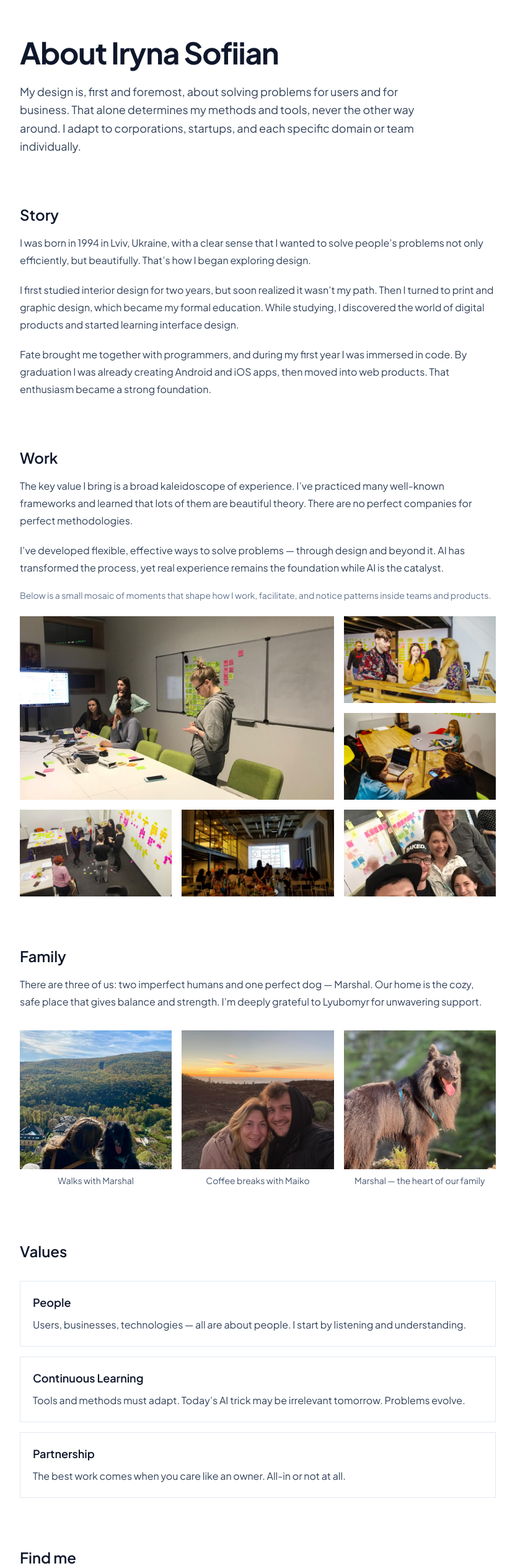
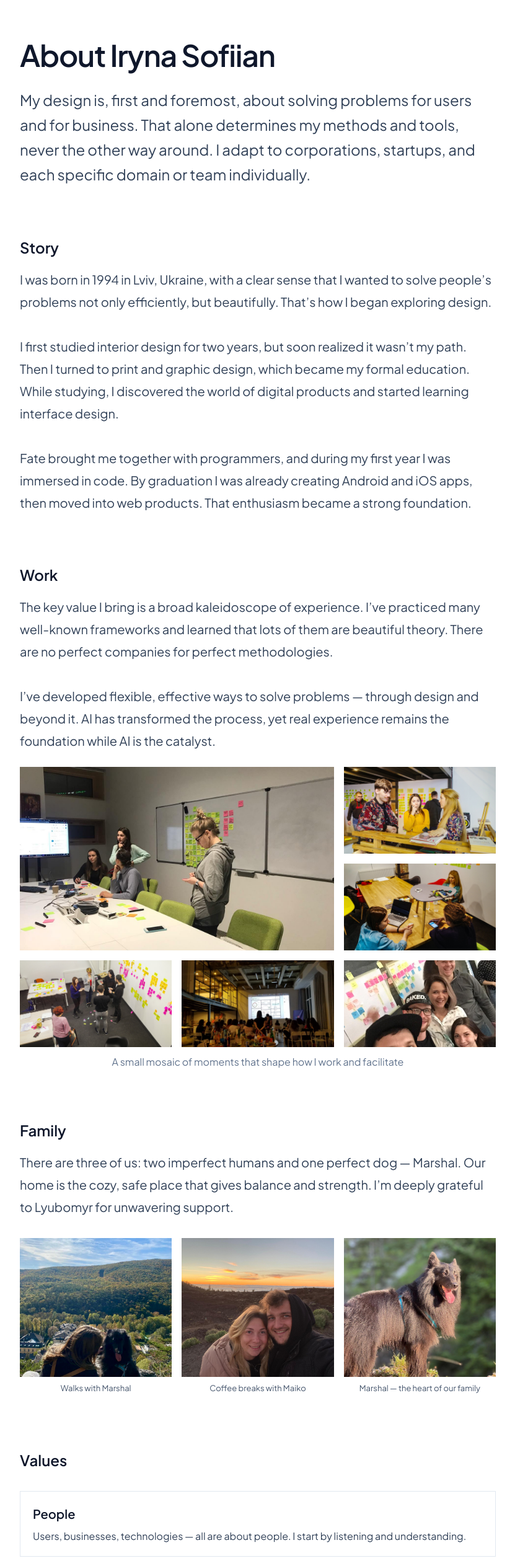
Before and after one commit to LiraCalifornia/iryna-portfolio, a Next.js app: page /about in a window 1280 px wide. Shown: the part 100-2626 px from the top of the page at 62% size, without its empty margins (128-959 px from the left). Built offline with nearby package versions, Linux system fonts and the light colour scheme.

Commit message:
about text part 1 fix

```diff
--- a/src/app/about/page.tsx
+++ b/src/app/about/page.tsx
@@ -36,7 +36,6 @@ const familyPhotos = [
   },
 ];
 
-
 const mosaicPhotos = [
   {
     src: "/about-1.jpg",
@@ -72,10 +71,13 @@ export default function AboutPage() {
         <div className="max-w-3xl">
           {/* HERO */}
           <header className="mb-20">
-            <h1 className="mb-6 text-5xl font-bold tracking-tight text-slate-900">
+            {/* H2 48/56 */}
+            <h1 className="mb-6 font-semibold tracking-tight text-slate-900 text-[48px] leading-[56px]">
               About Iryna Sofiian
             </h1>
-            <p className="max-w-2xl text-lg leading-relaxed text-slate-700">
+
+            {/* Subtitle 4, custom line-height 40 — тягнеться на всю ширину 768 */}
+            <p className="text-slate-700 text-[24px] leading-[40px]">
               My design is, first and foremost, about solving problems for users
               and for business. That alone determines my methods and tools,
               never the other way around. I adapt to corporations, startups, and
@@ -85,54 +87,50 @@ export default function AboutPage() {
 
           {/* STORY */}
           <section className="mb-20">
-            <h2 className="mb-4 text-2xl font-semibold text-slate-900">
+            {/* H5 24/36 */}
+            <h2 className="mb-4 font-semibold text-slate-900 text-[24px] leading-[36px]">
               Story
             </h2>
-            <div className="space-y-5 text-base leading-7 text-slate-700">
-              <p>
+
+            {/* Один p + розриви через <br /><br /> */}
+            <p className="text-slate-700 text-[20px] leading-[36px]">
               I was born in 1994 in Lviv, Ukraine, with a clear sense that I
               wanted to solve people’s problems not only efficiently, but
               beautifully. That’s how I began exploring design.
-              </p>
-              <p>
+              <br />
+              <br />
               I first studied interior design for two years, but soon realized
               it wasn’t my path. Then I turned to print and graphic design,
-                which became my formal education. While studying, I discovered
-                the world of digital products and started learning interface
-                design.
+              which became my formal education. While studying, I discovered the
+              world of digital products and started learning interface design.
+              <br />
+              <br />
+              Fate brought me together with programmers, and during my first
+              year I was immersed in code. By graduation I was already creating
+              Android and iOS apps, then moved into web products. That
+              enthusiasm became a strong foundation.
             </p>
-              <p>
-                Fate brought me together with programmers, and during my first
-                year I was immersed in code. By graduation I was already
-                creating Android and iOS apps, then moved into web products.
-                That enthusiasm became a strong foundation.
-              </p>
-            </div>
           </section>
 
           {/* WORK + МОЗАЙКА */}
           <section className="mb-20">
-            <h2 className="mb-4 text-2xl font-semibold text-slate-900">
+            {/* H5 24/36 */}
+            <h2 className="mb-4 font-semibold text-slate-900 text-[24px] leading-[36px]">
               Work
             </h2>
-            <div className="space-y-5 text-base leading-7 text-slate-700">
-              <p>
-                The key value I bring is a broad kaleidoscope of experience.
-                I’ve practiced many well-known frameworks and learned that lots
-                of them are beautiful theory. There are no perfect companies for
-                perfect methodologies.
+
+            {/* Один p + розрив всередині */}
+            <p className="text-slate-700 text-[20px] leading-[36px]">
+              The key value I bring is a broad kaleidoscope of experience. I’ve
+              practiced many well-known frameworks and learned that lots of them
+              are beautiful theory. There are no perfect companies for perfect
+              methodologies.
+              <br />
+              <br />
+              I’ve developed flexible, effective ways to solve problems —
+              through design and beyond it. AI has transformed the process, yet
+              real experience remains the foundation while AI is the catalyst.
             </p>
-              <p>
-                I’ve developed flexible, effective ways to solve problems —
-                through design and beyond it. AI has transformed the process,
-                yet real experience remains the foundation while AI is the
-                catalyst.
-              </p>
-              <p className="text-sm text-slate-500">
-                Below is a small mosaic of moments that shape how I work,
-                facilitate, and notice patterns inside teams and products.
-              </p>
-            </div>
 
             {/* Мозайка всередині Work */}
             <div
@@ -147,11 +145,12 @@ export default function AboutPage() {
                 <div
                   key={photo.src}
                   className={[
-                    "relative overflow-hidden rounded-none bg-slate-100",
+                    "relative overflow-hidden bg-slate-100",
                     "min-h-[90px] sm:min-h-[110px] md:min-h-[140px]",
                     photo.span ?? "",
-                    // на мобайлі — без span'ів, всі просто йдуть послідовно
-                    index === 0 ? "col-span-2 row-span-2 sm:col-span-2 sm:row-span-2 md:col-span-2 md:row-span-2" : "",
+                    index === 0
+                      ? "col-span-2 row-span-2 sm:col-span-2 sm:row-span-2 md:col-span-2 md:row-span-2"
+                      : "",
                   ]
                     .filter(Boolean)
                     .join(" ")}
@@ -160,21 +159,27 @@ export default function AboutPage() {
                     src={photo.src}
                     alt={photo.alt}
                     fill
-                    // auto-size + scale всередині контейнера
                     className="object-cover transition-transform duration-500 ease-out hover:scale-[1.03]"
                     sizes="(max-width: 640px) 50vw, (max-width: 1024px) 33vw, 33vw"
                   />
                 </div>
               ))}
             </div>
+
+            {/* Caption під мозайкою — text M */}
+            <p className="mt-3 text-center text-slate-500 text-[16px] leading-[24px]">
+              A small mosaic of moments that shape how I work and facilitate
+            </p>
           </section>
 
           {/* FAMILY */}
           <section className="mb-20">
-            <h2 className="mb-4 text-2xl font-semibold text-slate-900">
+            {/* H5 24/36 */}
+            <h2 className="mb-4 font-semibold text-slate-900 text-[24px] leading-[36px]">
               Family
             </h2>
-            <p className="mb-8 text-base leading-7 text-slate-700">
+
+            <p className="mb-8 text-slate-700 text-[20px] leading-[36px]">
               There are three of us: two imperfect humans and one perfect dog —
               Marshal. Our home is the cozy, safe place that gives balance and
               strength. I’m deeply grateful to Lyubomyr for unwavering support.
@@ -182,9 +187,7 @@ export default function AboutPage() {
 
             <div className="grid grid-cols-1 gap-4 sm:grid-cols-3">
               {familyPhotos.map(({ src, alt, caption }) => (
-                <figure
-                  key={src}
-                >
+                <figure key={src}>
                   <div className="overflow-hidden">
                     <Image
                       src={src}
@@ -195,7 +198,7 @@ export default function AboutPage() {
                       sizes="(min-width: 640px) 33vw, 100vw"
                     />
                   </div>
-                  <figcaption className="px-3 py-2 text-center text-sm text-slate-600">
+                  <figcaption className="px-3 py-2 text-center text-slate-600 text-[13px] leading-[20px]">
                     {caption}
                   </figcaption>
                 </figure>
@@ -205,33 +208,35 @@ export default function AboutPage() {
 
           {/* VALUES */}
           <section className="mb-20">
-            <h2 className="mb-8 text-2xl font-semibold text-slate-900">
+            {/* H5 24/36 */}
+            <h2 className="mb-8 font-semibold text-slate-900 text-[24px] leading-[36px]">
               Values
             </h2>
+
             <ul className="grid gap-4">
               <li className="rounded-none border border-slate-200 p-5">
-                <h3 className="mb-2 text-lg font-semibold text-slate-900">
+                <h3 className="mb-2 font-semibold text-slate-900 text-[20px] leading-[32px]">
                   People
                 </h3>
-                <p className="text-base leading-7 text-slate-700">
+                <p className="text-slate-700 text-[16px] leading-[24px]">
                   Users, businesses, technologies — all are about people. I
                   start by listening and understanding.
                 </p>
               </li>
               <li className="rounded-none border border-slate-200 p-5">
-                <h3 className="mb-2 text-lg font-semibold text-slate-900">
+                <h3 className="mb-2 font-semibold text-slate-900 text-[20px] leading-[32px]">
                   Continuous Learning
                 </h3>
-                <p className="text-base leading-7 text-slate-700">
+                <p className="text-slate-700 text-[16px] leading-[24px]">
                   Tools and methods must adapt. Today’s AI trick may be
                   irrelevant tomorrow. Problems evolve.
                 </p>
               </li>
               <li className="rounded-none border border-slate-200 p-5">
-                <h3 className="mb-2 text-lg font-semibold text-slate-900">
+                <h3 className="mb-2 font-semibold text-slate-900 text-[20px] leading-[32px]">
                   Partnership
                 </h3>
-                <p className="text-base leading-7 text-slate-700">
+                <p className="text-slate-700 text-[16px] leading-[24px]">
                   The best work comes when you care like an owner. All-in or not
                   at all.
                 </p>
@@ -241,14 +246,16 @@ export default function AboutPage() {
 
           {/* FIND ME */}
           <section className="mb-20">
-            <h2 className="mb-4 text-2xl font-semibold text-slate-900">
+            {/* H5 24/36 */}
+            <h2 className="mb-4 font-semibold text-slate-900 text-[24px] leading-[36px]">
               Find me
             </h2>
+
             <ul className="mt-4 grid grid-cols-1 gap-3 sm:grid-cols-2">
               <li>
                 <Link
                   href="https://www.linkedin.com/in/iryna-sofiian/"
-                  className="block rounded-none border border-slate-200 p-4 hover:bg-slate-50"
+                  className="block rounded-none border border-slate-200 p-4 text-slate-800 text-[16px] leading-[24px] hover:bg-slate-50"
                 >
                   LinkedIn
                 </Link>
@@ -256,7 +263,7 @@ export default function AboutPage() {
               <li>
                 <Link
                   href="https://www.strava.com/athletes/32493473"
-                  className="block rounded-none border border-slate-200 p-4 hover:bg-slate-50"
+                  className="block rounded-none border border-slate-200 p-4 text-slate-800 text-[16px] leading-[24px] hover:bg-slate-50"
                 >
                   Strava
                 </Link>
@@ -264,7 +271,7 @@ export default function AboutPage() {
               <li>
                 <Link
                   href="https://www.instagram.com/sofiian.iryna/"
-                  className="block rounded-none border border-slate-200 p-4 hover:bg-slate-50"
+                  className="block rounded-none border border-slate-200 p-4 text-slate-800 text-[16px] leading-[24px] hover:bg-slate-50"
                 >
                   Instagram
                 </Link>
@@ -272,7 +279,7 @@ export default function AboutPage() {
               <li>
                 <Link
                   href="https://www.facebook.com/iryna.sofiyan"
-                  className="block rounded-none border border-slate-200 p-4 hover:bg-slate-50"
+                  className="block rounded-none border border-slate-200 p-4 text-slate-800 text-[16px] leading-[24px] hover:bg-slate-50"
                 >
                   Facebook
                 </Link>
@@ -281,7 +288,7 @@ export default function AboutPage() {
           </section>
 
           {/* FOOTER */}
-          <footer className="border-t border-slate-200 pt-6 text-sm text-slate-500">
+          <footer className="border-t border-slate-200 pt-6 text-slate-500 text-[13px] leading-[20px]">
             © 2015–2025 Iryna Sofiian
           </footer>
         </div>
```
Lines whose indentation alone changed are shown as unchanged.
